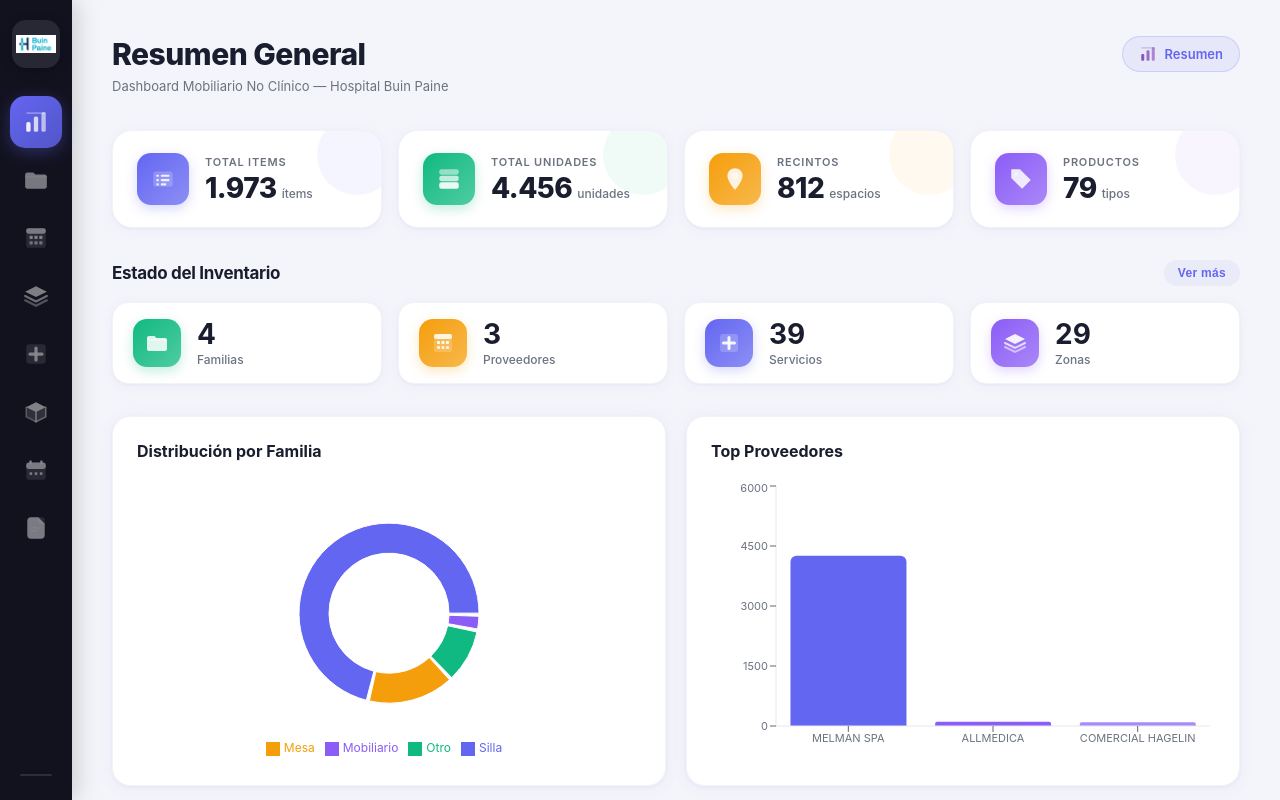
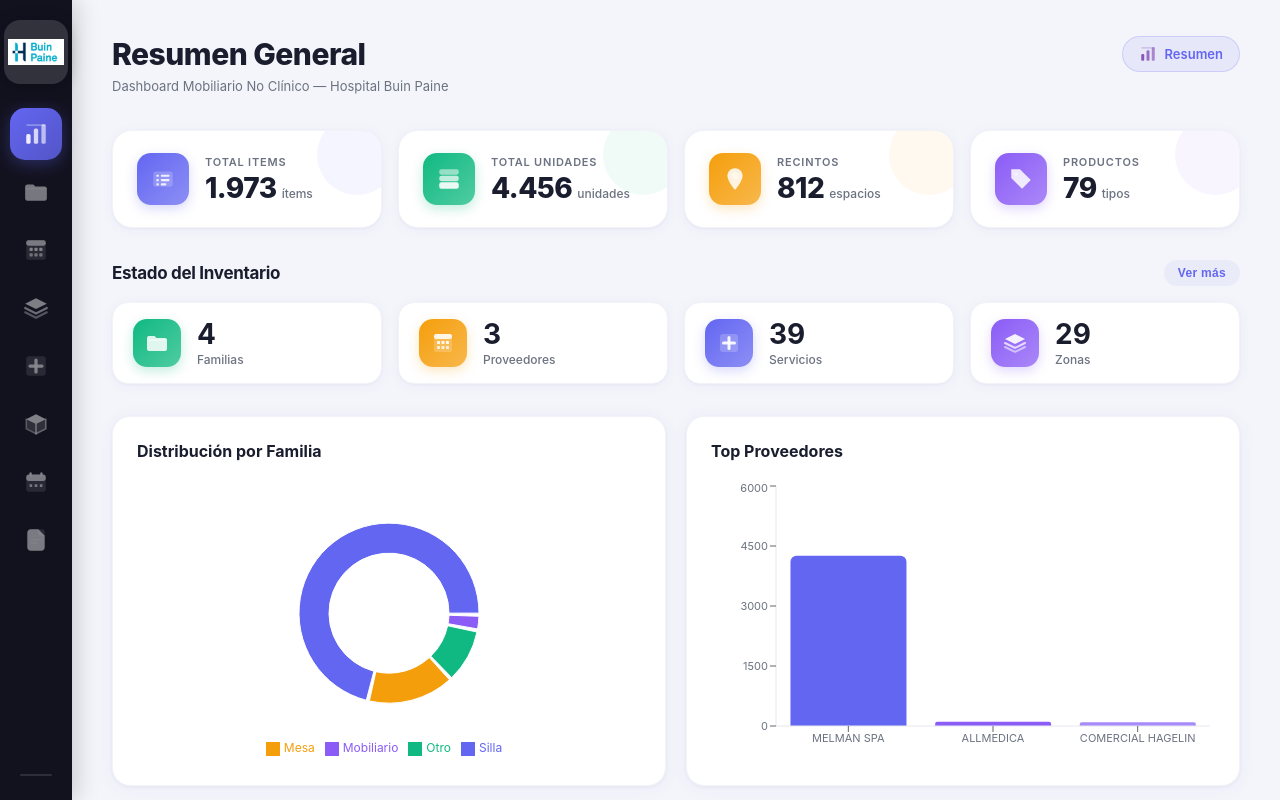
Before and after one commit to FelipeM2121/hospital-buin-paine-dashboard, a React app: page / in a window 1280 px wide. Shown: the top 800 px of the page. Built offline with nearby package versions, Linux system fonts and the light colour scheme; the HTML template or start-up script is replaced by a standard one.

Commit message:
feat: agrandar logo hospital en sidebar (64px)

```diff
--- a/src/App.tsx
+++ b/src/App.tsx
@@ -1389,22 +1389,22 @@ export default function App() {
       }}>
         {/* Logo Hospital Buin Paine — parte superior del sidebar */}
         <div style={{
-          width: 48, height: 48,
-          borderRadius: 14,
+          width: 64, height: 64,
+          borderRadius: 16,
           display: "flex", alignItems: "center", justifyContent: "center",
-          marginBottom: 24,
+          marginBottom: 20,
           flexShrink: 0,
-          background: "#ffffff18",
-          boxShadow: "0 2px 12px rgba(0,0,0,0.25)",
+          background: "#ffffff22",
+          boxShadow: "0 2px 16px rgba(0,0,0,0.30)",
           padding: 4,
         }}>
           <img
             src={`${import.meta.env.BASE_URL}logo-buin-paine.png`}
             alt="Hospital Buin Paine"
             style={{
-              width: 40, height: 40,
+              width: 56, height: 56,
               objectFit: "contain",
-              borderRadius: 10,
+              borderRadius: 12,
               display: "block",
             }}
           />
```
